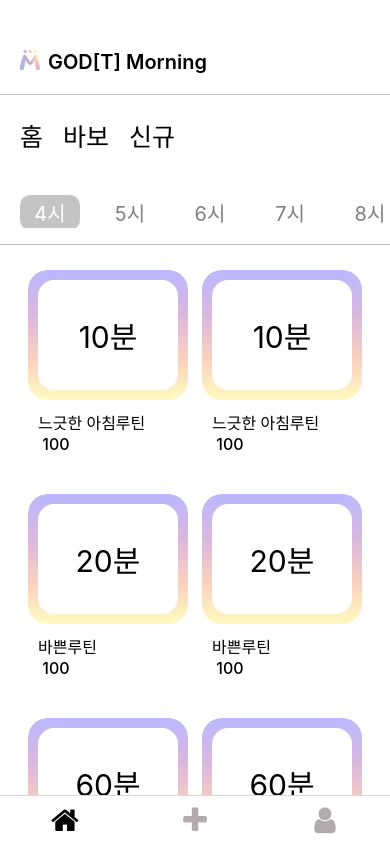
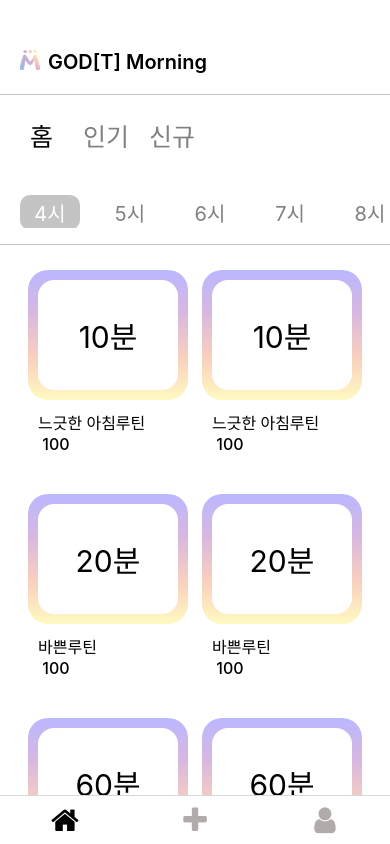
Before and after one commit to GaHee99/GodMorningFront, a React Native app: screen /Root in a window 390 px wide. Built offline with nearby package versions, Linux system fonts and the light colour scheme.

Commit message:
git commit (무시)

```diff
--- a/src/components/Choose1.js
+++ b/src/components/Choose1.js
@@ -13,11 +13,13 @@ const Choose1 = () => {
 
   return (
     <View style={styles.container}>
-      {Object.values(choose).map((item) => (
-        <Pressable>
-          <Text style={styles.text}>{item.text}</Text>
-        </Pressable>
-      ))}
+      {Object.values(choose).map((item) => {
+        const textStyles = [styles.dayText](
+          <Pressable>
+            <Text style={styles.text}>{item.text}</Text>
+          </Pressable>,
+        )
+      })}
     </View>
   )
 }
--- a/src/screens/HomeScreen.js
+++ b/src/screens/HomeScreen.js
@@ -16,7 +16,7 @@ import { LinearGradient } from 'expo-linear-gradient'
 import RoutineButton from '../components/RoutineButton'
 import TopBar from '../components/TopBar'
 
-import Choose1 from '../components/Choose1'
+import Choose from '../components/Choose'
 import Hours from '../components/Hours'
 
 function HomeScreen() {
@@ -25,7 +25,7 @@ function HomeScreen() {
   return (
     <View style={styles.container}>
       <TopBar />
-      <Choose1 />
+      <Choose />
       <Hours />
       <View
         style={{
```
